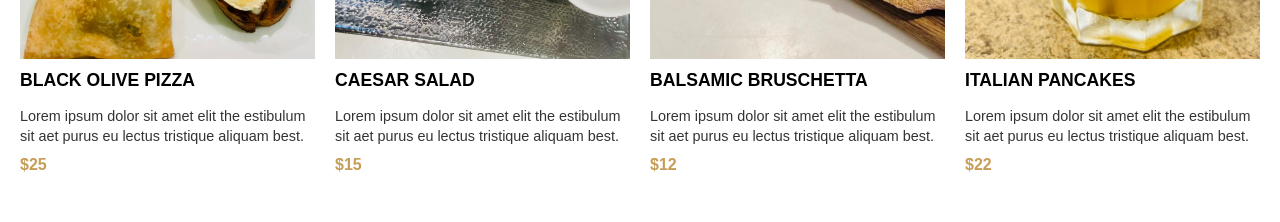
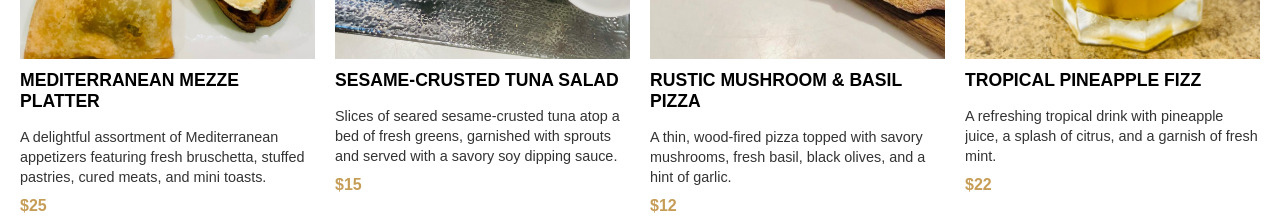
Before and after one commit to mateorumac/grancaffe, a React (Create React App) app: page / in a window 1280 px wide. Shown: the part 2423-2645 px from the top of the page. Built offline with nearby package versions, Linux system fonts and the light colour scheme.

Commit message:
fixed footer

```diff
--- a/src/App.css
+++ b/src/App.css
@@ -1,4 +1,4 @@
-/* Globalni stilovi za fontove i boje */
+
 :root {
   --gold: #C69D57;
   --black: #000000;
--- a/src/components/Footer.js
+++ b/src/components/Footer.js
@@ -29,6 +29,7 @@ function Footer() {
           &nbsp;&nbsp;&nbsp;&nbsp;&nbsp;&nbsp;&nbsp;&nbsp; +377 97 97 78 88</p>
         </div>
         <div className="footer-section">
+          <div className="flwus">
           <h4><Trans>Follow Us</Trans></h4>
           <div className="social-icons">
             <a href="https://www.facebook.com/gcrestaurantmonaco/" target="_blank" rel="noopener noreferrer">
@@ -42,6 +43,7 @@ function Footer() {
             </a>
           </div>
           <Link to="/reservation" className="footer-book-button"><Trans>Book Now</Trans></Link>
+          </div>
         </div>
       </div>
       <div className="footer-bottom">
--- a/src/components/showAlert.js
+++ b/src/components/showAlert.js
@@ -1,4 +1,3 @@
-// showAlert.js
 function showAlert(message, type = 'info') {
     const alertContainer = document.createElement('div');
     alertContainer.className = `alert alert-${type}`;
--- a/src/locales/fr.json
+++ b/src/locales/fr.json
@@ -22,12 +22,17 @@
       "Original cuisine at will.": "Cuisine originale à volonté.",
       "Discover Our": "Découvrez nos",
       "Great Flavors": "Grands goûts",
-      "Black Olive Pizza": "Pizza aux olives noires",
-      "Lorem ipsum dolor sit amet elit the estibulum sit aet purus eu lectus tristique aliquam best.":
-        "Lorem ipsum dolor sit amet elit, le vestibulum sit aet purus eu lectus tristique aliquam best.",
-      "Caesar Salad": "Salade César",
-      "Balsamic Bruschetta": "Bruschetta balsamique",
-      "Italian Pancakes": "Crêpes italiennes",
+      "Mediterranean Mezze Platter": "Plateau de Mezze Méditerranéen",
+    "A delightful assortment of Mediterranean appetizers featuring fresh bruschetta, stuffed pastries, cured meats, and mini toasts.": "Un assortiment délicieux d'entrées méditerranéennes avec de la bruschetta fraîche, des pâtisseries farcies, des charcuteries et des mini-toasts.",
+
+    "Sesame-Crusted Tuna Salad": "Salade de Thon en Croûte de Sésame",
+    "Slices of seared sesame-crusted tuna atop a bed of fresh greens, garnished with sprouts and served with a savory soy dipping sauce.": "Tranches de thon poêlé en croûte de sésame sur un lit de légumes frais, garnies de pousses et servies avec une sauce soja savoureuse.",
+
+    "Rustic Mushroom & Basil Pizza": "Pizza Rustique aux Champignons et Basilic",
+    "A thin, wood-fired pizza topped with savory mushrooms, fresh basil, black olives, and a hint of garlic.": "Une pizza fine cuite au feu de bois, garnie de champignons savoureux, de basilic frais, d'olives noires et d'une touche d'ail.",
+
+    "Tropical Pineapple Fizz": "Fizz Tropical à l'Ananas",
+    "A refreshing tropical drink with pineapple juice, a splash of citrus, and a garnish of fresh mint.": "Une boisson tropicale rafraîchissante avec du jus d'ananas, une touche d'agrumes et une garniture de menthe fraîche.",
       "View Full Menu": "Voir le menu complet",
       "We Believe": "Nous croyons",
       "Food is Important": "La nourriture est importante",
--- a/src/locales/it.json
+++ b/src/locales/it.json
@@ -22,12 +22,17 @@
     "Original cuisine at will.": "Cucina originale a volontà.",
     "Discover Our": "Scopri i nostri",
     "Great Flavors": "Grandi sapori",
-    "Black Olive Pizza": "Pizza alle olive nere",
-    "Lorem ipsum dolor sit amet elit the estibulum sit aet purus eu lectus tristique aliquam best.":
-      "Lorem ipsum dolor sit amet elit, il vestibulum sit aet purus eu lectus tristique aliquam best.",
-    "Caesar Salad": "Insalata Caesar",
-    "Balsamic Bruschetta": "Bruschetta al balsamico",
-    "Italian Pancakes": "Pancakes italiani",
+    "Mediterranean Mezze Platter": "Piatto Mezze Mediterraneo",
+    "A delightful assortment of Mediterranean appetizers featuring fresh bruschetta, stuffed pastries, cured meats, and mini toasts.": "Un delizioso assortimento di antipasti mediterranei con bruschetta fresca, pasticcini ripieni, salumi e mini toast.",
+
+    "Sesame-Crusted Tuna Salad": "Insalata di Tonno in Crosta di Sesamo",
+    "Slices of seared sesame-crusted tuna atop a bed of fresh greens, garnished with sprouts and served with a savory soy dipping sauce.": "Fette di tonno scottato in crosta di sesamo su un letto di verdure fresche, guarnite con germogli e servite con una salsa di soia saporita.",
+
+    "Rustic Mushroom & Basil Pizza": "Pizza Rustica con Funghi e Basilico",
+    "A thin, wood-fired pizza topped with savory mushrooms, fresh basil, black olives, and a hint of garlic.": "Una pizza sottile, cotta a legna, condita con funghi saporiti, basilico fresco, olive nere e un tocco di aglio.",
+
+    "Tropical Pineapple Fizz": "Fizz Tropicale all'Ananas",
+    "A refreshing tropical drink with pineapple juice, a splash of citrus, and a garnish of fresh mint.": "Una bevanda tropicale rinfrescante con succo d'ananas, un tocco di agrumi e una guarnizione di menta fresca.",
     "View Full Menu": "Visualizza il menu completo",
     "We Believe": "Crediamo",
     "Food is Important": "Il cibo è importante",
--- a/src/pages/Contact.css
+++ b/src/pages/Contact.css
@@ -65,7 +65,6 @@
     background-color: var(--gold);
     color: var(--white);
     border: none;
-    border-radius: 5px;
     cursor: pointer;
     font-size: 1em;
     transition: background-color 0.3s;
@@ -76,7 +75,7 @@
   }
 
   .map-container {
-    flex: 1;
+    flex: 1 1;
     max-width: 58%;
     height: 500px;
     border-radius: 10px;
@@ -164,7 +163,7 @@
 
   .map-container {
     width: 100%;
-    height: 400px;
+    height: 500px;
   }
 
   .contact-info h2 {
@@ -175,10 +174,6 @@
 @media (max-width: 768px) {
   .contact-page {
     padding: 20px 0;
-  }
-
-  .map-container {
-    height: 300px;
   }
 
   .contact-info h2 {
@@ -211,7 +206,7 @@
   }
 
   .map-container {
-    height: 400px;
+    height: 450px;
   }
 }
 
@@ -238,6 +233,6 @@
   }
 
   .map-container {
-    height: 400px;
-  }
+    height: 450px;
 }
+}
--- a/src/pages/Gallery.css
+++ b/src/pages/Gallery.css
@@ -152,7 +152,7 @@
         font-size: 1em;
     }
     .gallery-grid {
-        grid-template-columns: 1fr; /* Single column on mobile */
+        grid-template-columns: 1fr;
     }
     .gallery-item {
         height: 200px;
--- a/src/pages/Home.css
+++ b/src/pages/Home.css
@@ -257,7 +257,6 @@ body {
   font-weight: bold;
 }
 
-/* Menu Button */
 .menu-button {
   margin-top: 50px;
   padding: 12px 30px;
@@ -430,16 +429,16 @@ body {
   }
 
   .features {
-    flex-direction: column; /* Stack features vertically */
+    flex-direction: column;
     align-items: center;
     padding: 20px;
     margin-top: 20px;
   }
 
   .feature {
-    padding: 20px 0; /* Add padding around each feature */
-    border-right: none; /* Remove borders in mobile view */
-    max-width: 100%; /* Ensure full width in mobile */
+    padding: 20px 0;
+    border-right: none;
+    max-width: 100%;
   }
 
   .feature-icon {
@@ -456,7 +455,7 @@ body {
     font-size: 0.9em;
     line-height: 1.5;
     margin: 0 auto;
-    text-align: center; /* Center text */
+    text-align: center;
   }
 
   .feature:not(:last-child) {
@@ -590,7 +589,7 @@ body {
   .feature p {
     font-size: 0.85em;
     max-width: 220px;
-    text-align: center; /* Ensure consistent centering */
+    text-align: center;
   }
 
   .feature:not(:last-child) {
--- a/src/pages/Home.js
+++ b/src/pages/Home.js
@@ -53,7 +53,6 @@ function Home() {
   </div>
 </section>
 
-      {/* Features Section */}
       <section className="features">
         <div className="feature">
           <GiCoffeeCup className="feature-icon" />
@@ -77,41 +76,41 @@ function Home() {
   <h2><Trans>Great Flavors</Trans></h2>
   <div className="meal-grid">
     <div className="meal">
-      <img src={hero3} alt={t("Black Olive Pizza")} />
-      <h4><Trans>Black Olive Pizza</Trans></h4>
+      <img src={hero3} alt={t("Mediterranean Mezze Platter")} />
+      <h4><Trans>Mediterranean Mezze Platter</Trans></h4>
       <p>
         <Trans>
-          Lorem ipsum dolor sit amet elit the estibulum sit aet purus eu lectus tristique aliquam best.
+        A delightful assortment of Mediterranean appetizers featuring fresh bruschetta, stuffed pastries, cured meats, and mini toasts.
         </Trans>
       </p>
       <span>$25</span>
     </div>
     <div className="meal">
-      <img src={feat2} alt={t("Caesar Salad")} />
-      <h4><Trans>Caesar Salad</Trans></h4>
+      <img src={feat2} alt={t("Sesame-Crusted Tuna Salad")} />
+      <h4><Trans>Sesame-Crusted Tuna Salad</Trans></h4>
       <p>
         <Trans>
-          Lorem ipsum dolor sit amet elit the estibulum sit aet purus eu lectus tristique aliquam best.
+        Slices of seared sesame-crusted tuna atop a bed of fresh greens, garnished with sprouts and served with a savory soy dipping sauce.
         </Trans>
       </p>
       <span>$15</span>
     </div>
     <div className="meal">
-      <img src={feat3} alt={t("Balsamic Bruschetta")} />
-      <h4><Trans>Balsamic Bruschetta</Trans></h4>
+      <img src={feat3} alt={t("Rustic Mushroom & Basil Pizza")} />
+      <h4><Trans>Rustic Mushroom & Basil Pizza</Trans></h4>
       <p>
         <Trans>
-          Lorem ipsum dolor sit amet elit the estibulum sit aet purus eu lectus tristique aliquam best.
+        A thin, wood-fired pizza topped with savory mushrooms, fresh basil, black olives, and a hint of garlic.
         </Trans>
       </p>
       <span>$12</span>
     </div>
     <div className="meal">
-      <img src={feat4} alt={t("Italian Pancakes")} />
-      <h4><Trans>Italian Pancakes</Trans></h4>
+      <img src={feat4} alt={t("Tropical Pineapple Fizz")} />
+      <h4><Trans>Tropical Pineapple Fizz</Trans></h4>
       <p>
         <Trans>
-          Lorem ipsum dolor sit amet elit the estibulum sit aet purus eu lectus tristique aliquam best.
+        A refreshing tropical drink with pineapple juice, a splash of citrus, and a garnish of fresh mint.
         </Trans>
       </p>
       <span>$22</span>
@@ -121,7 +120,7 @@ function Home() {
     <Trans>View Full Menu</Trans>
   </button>
 </section>
- {/* Specials Section */}
+
  <section className="specials" style={{
         backgroundImage: `url(${specialsImage})`,
         backgroundSize: 'cover',
```
Also changed, not shown: src/components/Footer.css (+44 -6 lines), src/components/Header.css (+31 -13 lines).
